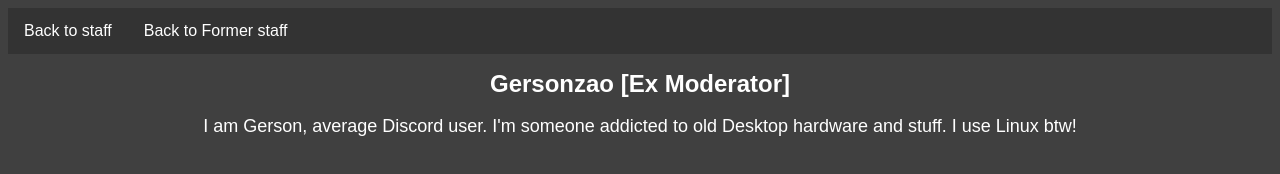
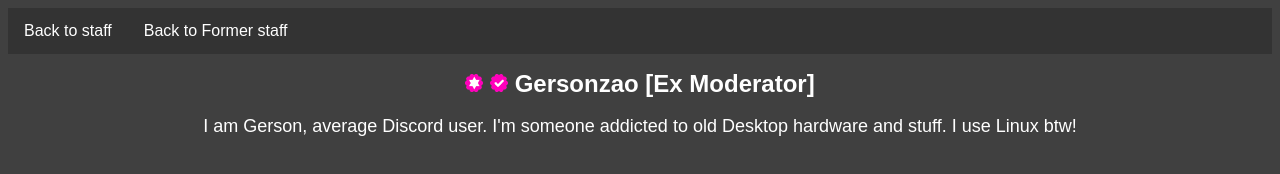
Before and after one commit to ServerNetBot/servernetbot.github.io, a plain HTML site: page staff/former/gerson.html in a window 1280 px wide. Drawn offline with Linux system fonts and the light colour scheme; a web font is replaced by a local one.

Commit message:
Update gerson.html

```diff
--- a/staff/former/gerson.html
+++ b/staff/former/gerson.html
@@ -17,7 +17,7 @@
 
     <body>
         <h1>
-            Gersonzao [Ex Moderator]
+            <img src="../../src/oldstaff.png" style="width: 18px;height: 18px;"> <img src="../../src/verified.png" style="width: 18px;height: 18px;"> Gersonzao [Ex Moderator]
         </h1>
         <p>
             I am Gerson, average Discord user. I'm someone addicted to old Desktop hardware and stuff. I use Linux btw!
```
